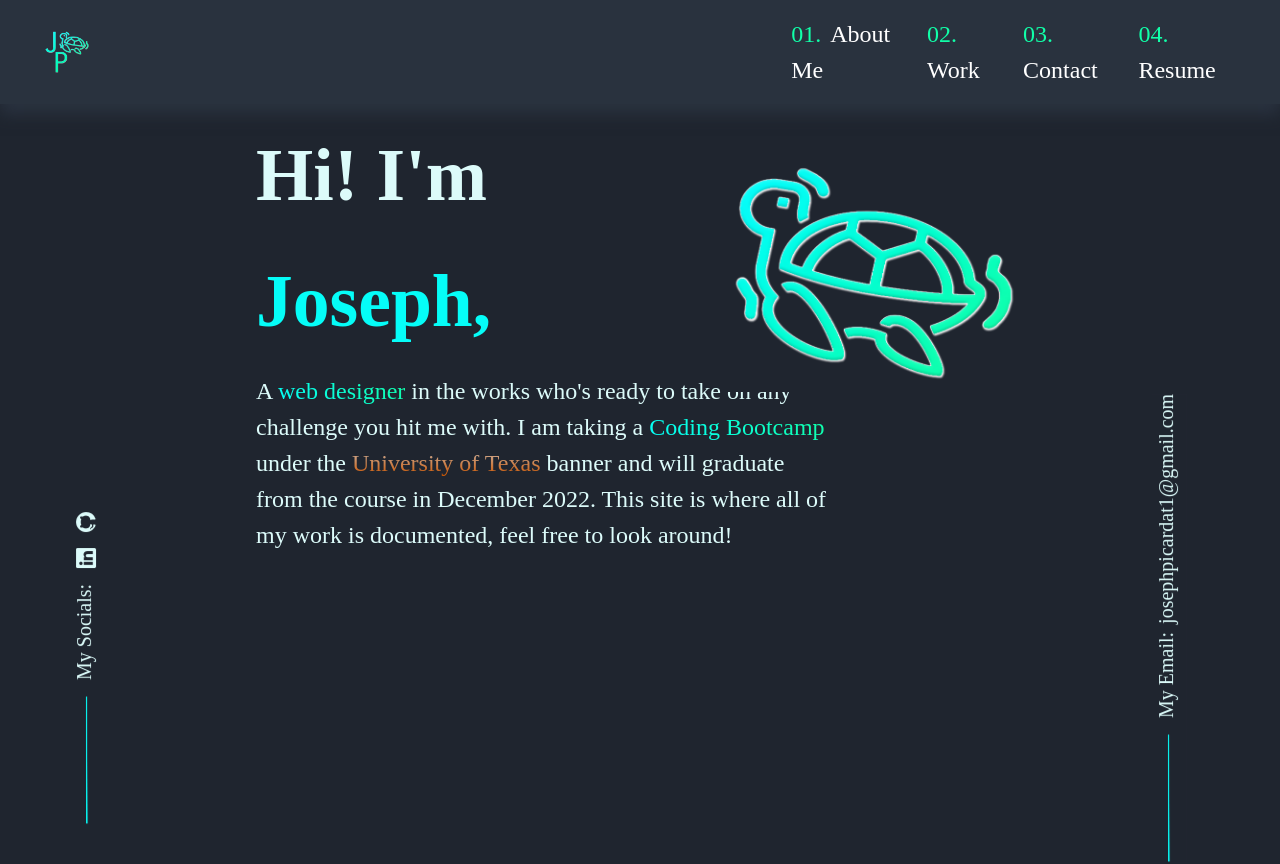
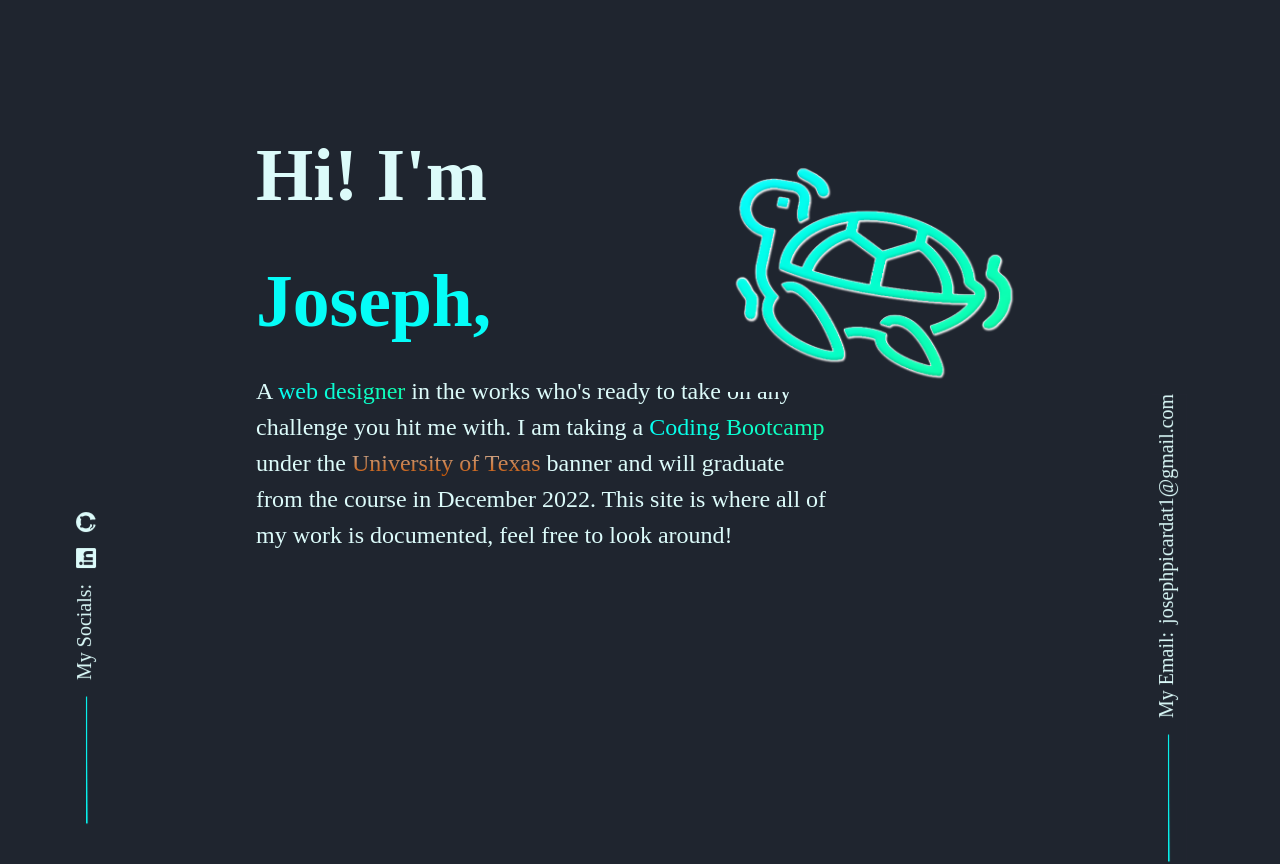
Before and after one commit to josephpicardat/reactportfoliov2, a React (Create React App) app: page / in a window 1280 px wide. Shown: the top 864 px of the page. Built offline with nearby package versions, Linux system fonts and the light colour scheme.

Commit message:
commented out navbar to solve heroku problem

```diff
--- a/src/App.js
+++ b/src/App.js
@@ -1,5 +1,5 @@
 import React from 'react';
-import PortfolioNavBar from './components/Navbar';
+// import PortfolioNavBar from './components/Navbar';
 import SideLinks from './components/SideLinks';
 import StartingPage from './pages/StartingPage';
 import About from './pages/About';
@@ -12,7 +12,7 @@ function App() {
   return (
     <div className="wrapper">
       <SideLinks />
-      <PortfolioNavBar />
+      {/* <PortfolioNavBar /> */}
       <StartingPage />
       <About />
       <Work />
```
